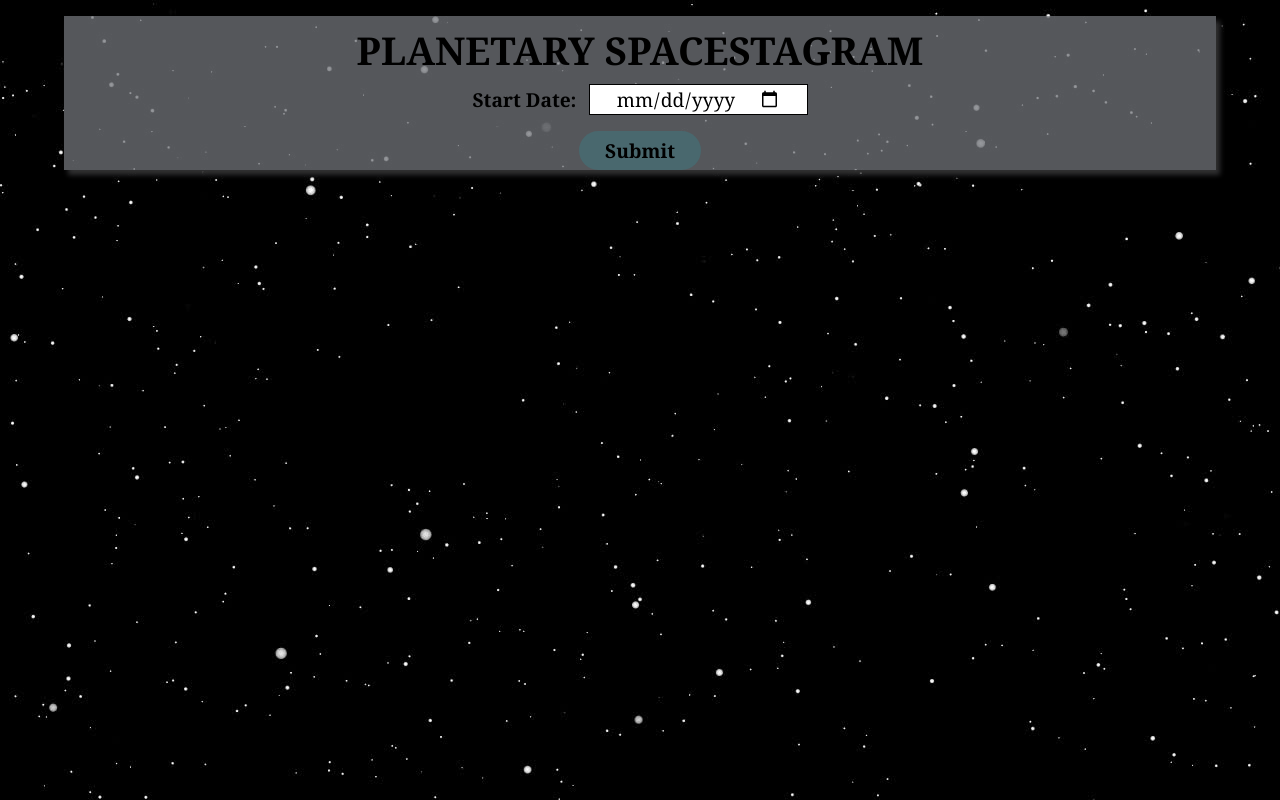
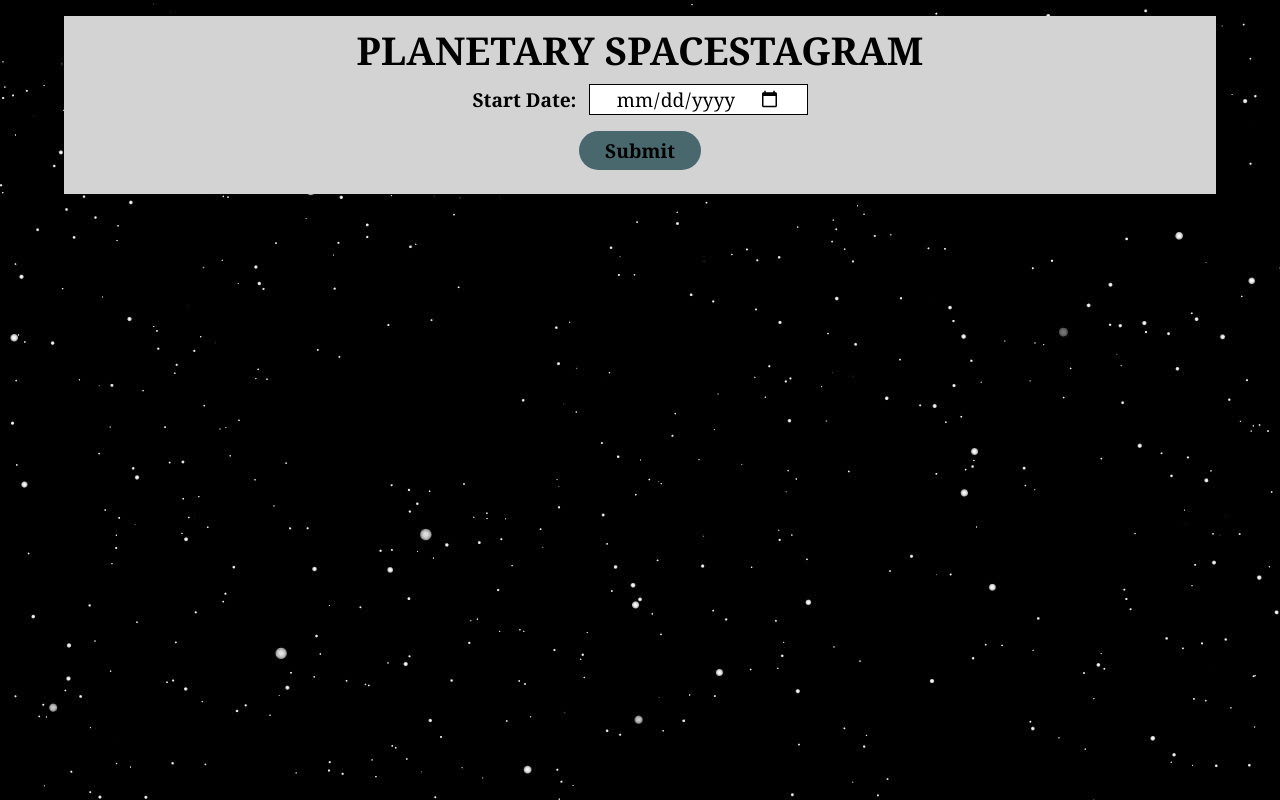
Before and after one commit to jath-git/spacestagram, a React (Create React App) app: page / in a window 1280 px wide. Built offline with nearby package versions, Linux system fonts and the light colour scheme.

Commit message:
update colour theme/spacing

```diff
--- a/src/App.scss
+++ b/src/App.scss
@@ -3,13 +3,13 @@
 
 // theme colours
 $background: black;
-$block: rgba(115, 117, 122, 0.747);
+$block: lightgrey;
 $button: #49686e;
 $buttonHover: #a14741;
 $shadow: #374142;
 
 body {
-    background-image: url('../public/assets/stars.jpg')
+    background-image: url("../public/assets/stars.jpg");
 }
 
 .app {
@@ -25,6 +25,7 @@ body {
         width: 90%;
         font-weight: bold;
         margin-top: 2vh;
+        padding-bottom: 1vh;
 
         .title {
             text-transform: uppercase;
@@ -100,7 +101,7 @@ body {
 
 .block {
     background-color: $block;
-    box-shadow: 4px 5px 5px rgb(48, 48, 49);
+    margin-bottom: 5vh;
 }
 
 .button,
```
